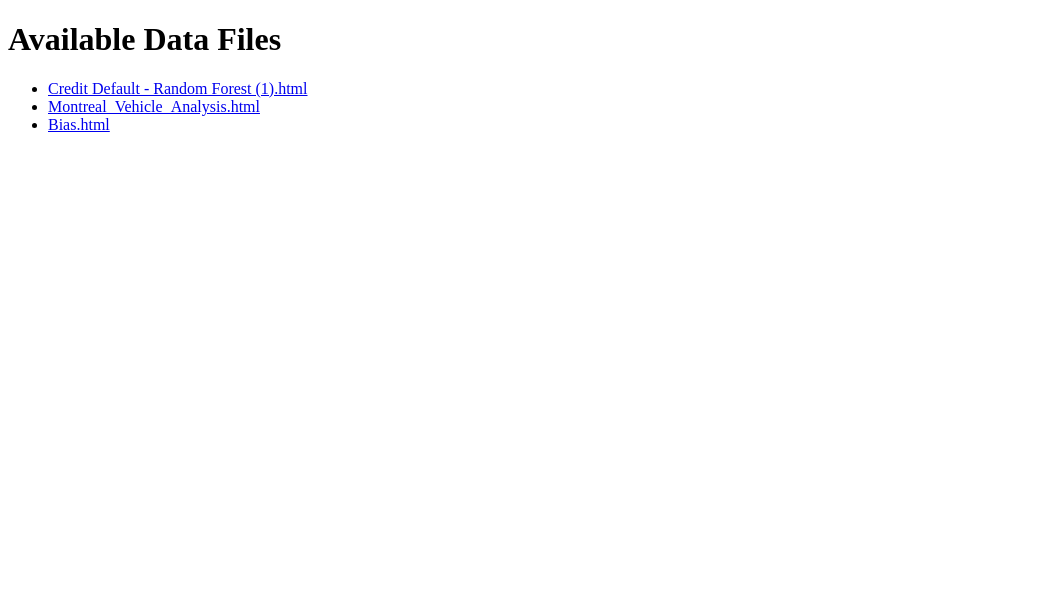
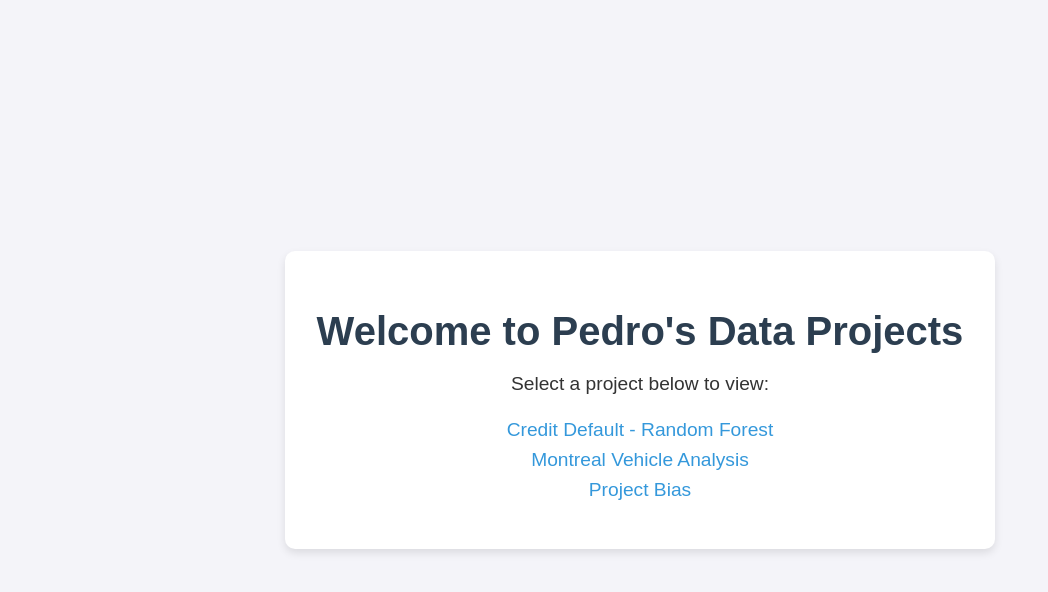
Before and after one commit to PedroJoseTrujilloMejia/Data, a plain HTML site: page index.html in a window 1280 px wide. Shown: the whole page, without its empty margins (0-1048 px from the left). Drawn offline with Linux system fonts and the light colour scheme.

Commit message:
Update index.html

```diff
--- a/index.html
+++ b/index.html
@@ -2,26 +2,70 @@
 <html lang="en">
 <head>
   <meta charset="UTF-8">
-  <title>Data Files</title>
+  <meta name="viewport" content="width=device-width, initial-scale=1.0">
+  <title>Pedro's Data Projects</title>
+  <style>
+    body {
+      font-family: Arial, sans-serif;
+      background-color: #f4f4f9;
+      color: #333;
+      margin: 0;
+      padding: 0;
+      display: flex;
+      justify-content: center;
+      align-items: center;
+      height: 100vh;
+    }
+
+    .container {
+      text-align: center;
+      background: #fff;
+      padding: 2rem;
+      border-radius: 10px;
+      box-shadow: 0 4px 8px rgba(0, 0, 0, 0.1);
+    }
+
+    h1 {
+      font-size: 2.5rem;
+      color: #2c3e50;
+      margin-bottom: 1rem;
+    }
+
+    p {
+      font-size: 1.2rem;
+      margin-bottom: 1.5rem;
+    }
+
+    ul {
+      list-style: none;
+      padding: 0;
+    }
+
+    li {
+      margin: 0.5rem 0;
+    }
+
+    a {
+      text-decoration: none;
+      color: #3498db;
+      font-size: 1.2rem;
+      transition: color 0.3s ease;
+    }
+
+    a:hover {
+      color: #2980b9;
+    }
+  </style>
 </head>
 <body>
-  <h1>Available Data Files</h1>
-  <ul>
-    <li>
-      <a href="Credit%20Default%20-%20Random%20Forest%20(1).html">
-        Credit Default - Random Forest (1).html
-      </a>
-    </li>
-    <li>
-      <a href="Montreal_Vehicle_Analysis.html">
-        Montreal_Vehicle_Analysis.html
-      </a>
-    </li>
-    <li>
-      <a href="Bias.html">
-        Bias.html
-      </a>
-    </li>
-  </ul>
+  <div class="container">
+    <h1>Welcome to Pedro's Data Projects</h1>
+    <p>Select a project below to view:</p>
+    <ul>
+      <li><a href="Credit Default - Random Forest (1).html">Credit Default - Random Forest</a></li>
+      <li><a href="Montreal_Vehicle_Analysis.html">Montreal Vehicle Analysis</a></li>
+      <li><a href="Bias.html">Project Bias</a></li>
+    </ul>
+  </div>
 </body>
 </html>
```
